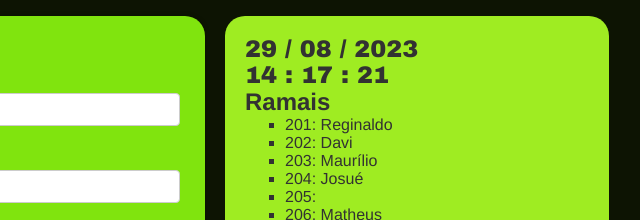
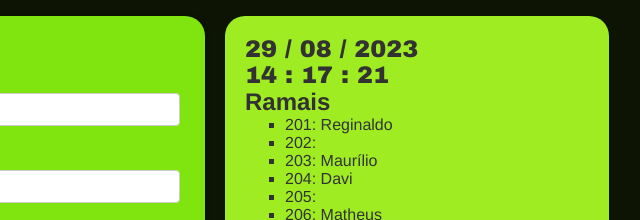
Before and after one commit to MarcosDaviDev/atendimento02, a plain HTML site: page index.html in a window 1280 px wide. Shown: the top 220 px of the page, 543-1183 px from the left. Drawn offline with nearby package versions, Linux system fonts and the light colour scheme.

Commit message:
Atualizando os Ramais

```diff
--- a/index.html
+++ b/index.html
@@ -59,9 +59,9 @@
                 <h2>Ramais</h2>
                 <ul>
                     <li>201: Reginaldo</li>
-                    <li>202: Davi</li>
+                    <li>202: </li>
                     <li>203: Maurílio</li>
-                    <li>204: Josué</li>
+                    <li>204: Davi</li>
                     <li>205: </li>
                     <li>206: Matheus</li>
                     <li>207: Geovane</li>
@@ -74,7 +74,7 @@
                     <li>214: Pedro</li>
                 </ul>
                 <div id="assinatura">
-                    <p>Esse site foi desenvolvido por <a href="https://github.com/lastergates/Projeto_validacao_senha" target="_blank">Marcos Davi</a> &copy; 2023</p>
+                    <p>Esse site foi desenvolvido por <a href="https://github.com/lastergates/atendimento02" target="_blank">Marcos Davi</a> &copy; 2023</p>
                 </div>
             </div>
         </div>
```
